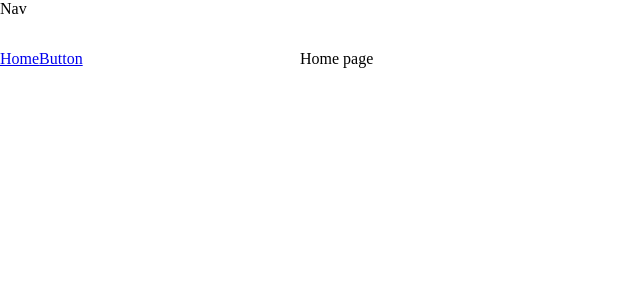
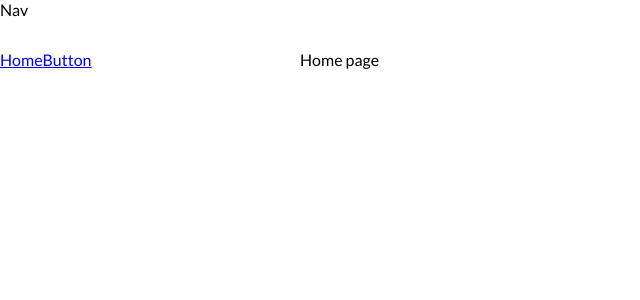
Before and after one commit to jrmoore117/practice-app, a React (Create React App) app: page / in a window 1280 px wide. Shown: the top 300 px of the page, without its empty margins (0-640 px from the left). Built offline with nearby package versions, Linux system fonts and the light colour scheme.

Commit message:
Add Lato font.

```diff
--- a/public/index.html
+++ b/public/index.html
@@ -5,6 +5,10 @@
     <link rel="icon" href="%PUBLIC_URL%/favicon.ico" />
     <meta name="viewport" content="width=device-width, initial-scale=1" />
     <meta name="theme-color" content="#000000" />
+
+    <!-- Google Fonts: Lato -->
+    <link href="https://fonts.googleapis.com/css2?family=Lato:ital,wght@0,300;0,400;0,700;1,300;1,400;1,700&display=swap" rel="stylesheet">
+
     <title>Practice App</title>
   </head>
   <body>
--- a/src/index.css
+++ b/src/index.css
@@ -1,5 +1,6 @@
 body {
   margin: 0;
+  font-family: 'Lato', sans-serif;
 }
 
 body * {
```
